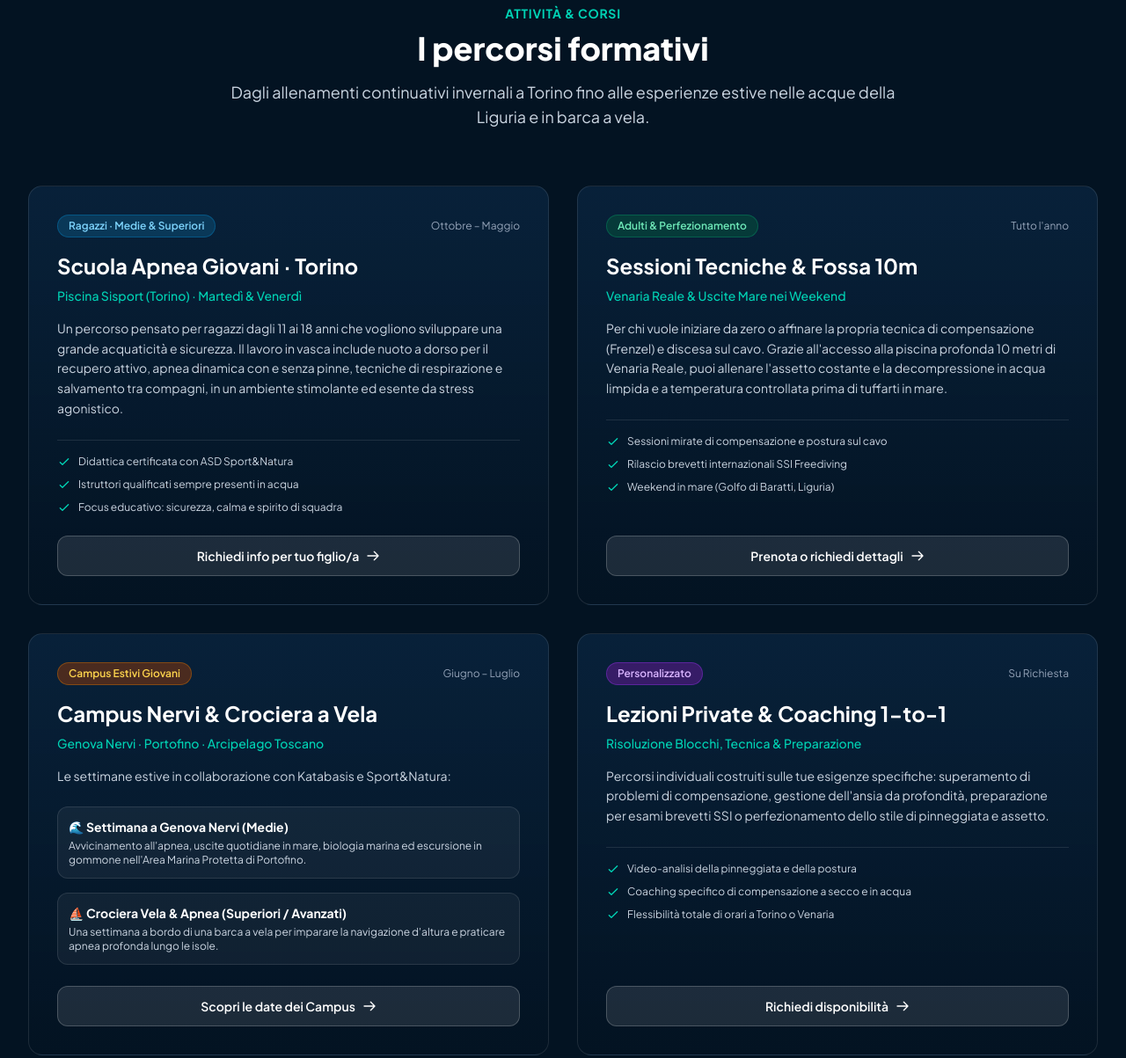
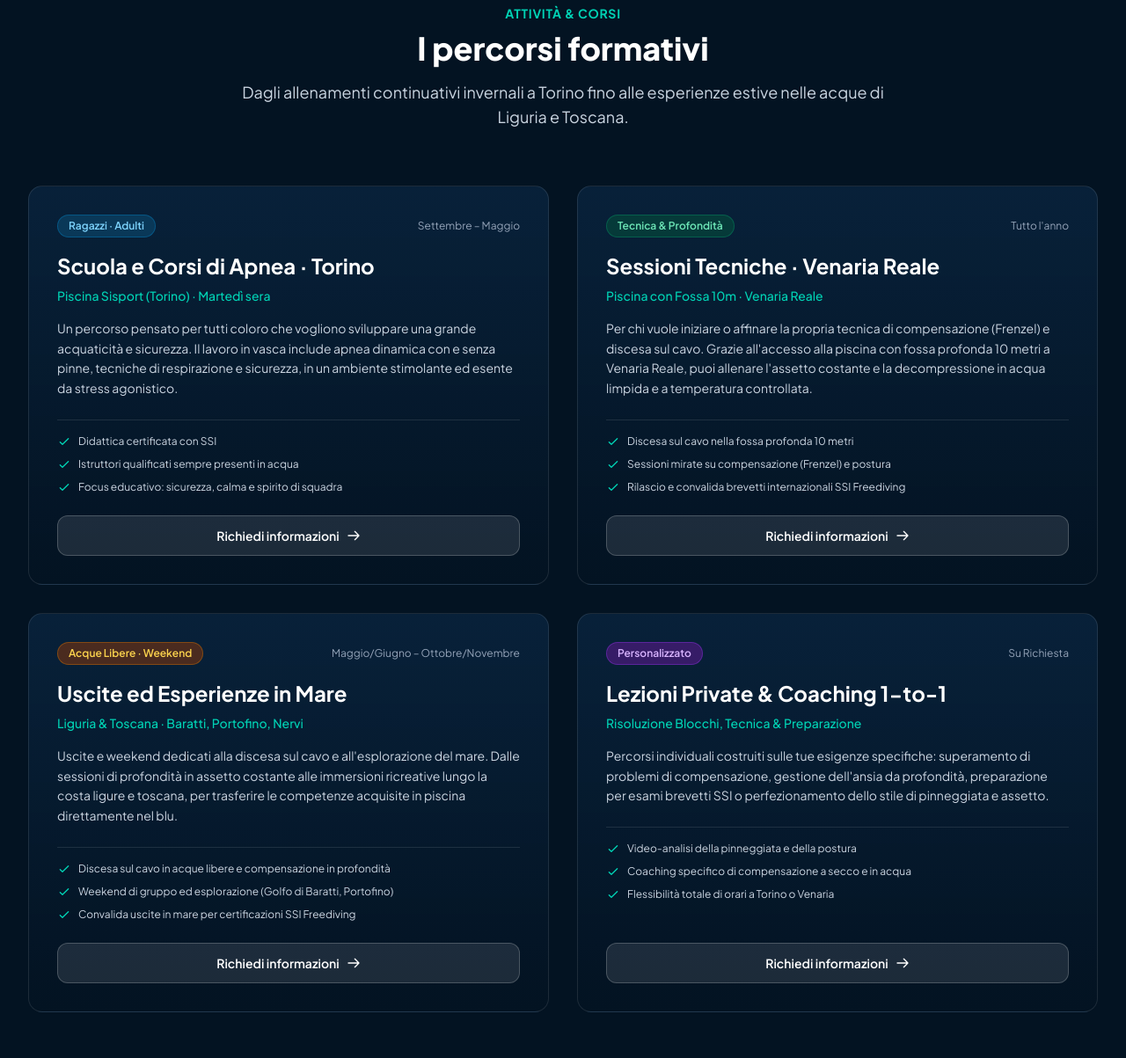
Before and after one commit to lorenzorasoli06/lorenzorasoli06.github.io, a plain HTML site: page index.html in a window 1280 px wide. Shown: the part 2163-3366 px from the top of the page at 88% size. Drawn offline with nearby package versions, Linux system fonts and the light colour scheme; a web font is replaced by a local one.

Commit message:
Allineate le 4 card corsi: unificato stile, separate uscite mare da sessioni tecniche Venaria, uniformati CTA a Richiedi informazioni

```diff
--- a/index.html
+++ b/index.html
@@ -336,7 +336,8 @@
                             <path stroke-linecap="round" stroke-linejoin="round" stroke-width="2"
                                 d="M17 21v-2a4 4 0 0 0-4-4H5a4 4 0 0 0-4 4v2">
                             </path>
-                            <circle cx="9" cy="7" r="4" stroke-width="2" stroke-linecap="round" stroke-linejoin="round"></circle>
+                            <circle cx="9" cy="7" r="4" stroke-width="2" stroke-linecap="round" stroke-linejoin="round">
+                            </circle>
                             <path stroke-linecap="round" stroke-linejoin="round" stroke-width="2"
                                 d="M23 21v-2a4 4 0 0 0-3-3.87">
                             </path>
@@ -385,30 +386,29 @@
                     I percorsi formativi
                 </h2>
                 <p class="mt-4 text-slate-300 text-base sm:text-lg">
-                    Dagli allenamenti continuativi invernali a Torino fino alle esperienze estive nelle acque della
-                    Liguria e in barca a vela.
+                    Dagli allenamenti continuativi invernali a Torino fino alle esperienze estive nelle acque di
+                    Liguria e Toscana.
                 </p>
             </div>
 
             <div class="grid grid-cols-1 lg:grid-cols-2 gap-8">
-                <!-- CARD 1: RAGAZZI TORINO -->
+                <!-- CARD 1: RAGAZZI & ADULTI TORINO -->
                 <div
                     class="bg-gradient-to-b from-marine/80 to-abyss border border-white/10 rounded-2xl p-8 card-hover flex flex-col justify-between">
                     <div>
                         <div class="flex items-center justify-between mb-4">
                             <span
                                 class="px-3 py-1 rounded-full text-xs font-semibold bg-sky-900/60 text-sky-300 border border-sky-600/40">
-                                Ragazzi · Medie & Superiori
+                                Ragazzi · Adulti
                             </span>
-                            <span class="text-xs text-slate-400">Ottobre – Maggio</span>
+                            <span class="text-xs text-slate-400">Settembre – Maggio</span>
                         </div>
-                        <h3 class="text-2xl font-bold text-white mb-2">Scuola Apnea Giovani · Torino</h3>
-                        <p class="text-accent text-sm font-medium mb-4">Piscina Sisport (Torino) · Martedì & Venerdì</p>
+                        <h3 class="text-2xl font-bold text-white mb-2">Scuola e Corsi di Apnea · Torino</h3>
+                        <p class="text-accent text-sm font-medium mb-4">Piscina Sisport (Torino) · Martedì sera</p>
                         <p class="text-slate-300 text-sm leading-relaxed mb-6">
-                            Un percorso pensato per ragazzi dagli 11 ai 18 anni che vogliono sviluppare una grande
-                            acquaticità e sicurezza. Il lavoro in vasca include nuoto a dorso per il recupero attivo,
-                            apnea dinamica con e senza pinne, tecniche di respirazione e salvamento tra compagni, in un
-                            ambiente stimolante ed esente da stress agonistico.
+                            Un percorso pensato per tutti coloro che vogliono sviluppare una grande
+                            acquaticità e sicurezza. Il lavoro in vasca include apnea dinamica con e senza pinne,
+                            tecniche di respirazione e sicurezza, in un ambiente stimolante ed esente da stress agonistico.
                         </p>
                         <ul class="space-y-2.5 text-xs text-slate-300 border-t border-white/10 pt-4 mb-6">
                             <li class="flex items-center gap-2">
@@ -417,7 +417,7 @@
                                     <path stroke-linecap="round" stroke-linejoin="round" stroke-width="2"
                                         d="M5 13l4 4L19 7"></path>
                                 </svg>
-                                <span>Didattica certificata con ASD Sport&Natura</span>
+                                <span>Didattica certificata con SSI</span>
                             </li>
                             <li class="flex items-center gap-2">
                                 <svg class="w-4 h-4 text-accent flex-shrink-0" fill="none" stroke="currentColor"
@@ -437,10 +437,10 @@
                             </li>
                         </ul>
                     </div>
-                    <a href="https://wa.me/393917922516?text=Ciao%20Lorenzo,%20vorrei%20informazioni%20sul%20corso%20ragazzi%20alla%20Sisport"
+                    <a href="https://wa.me/393917922516?text=Ciao%20Lorenzo,%20vorrei%20informazioni%20sui%20corsi%20di%20apnea%20a%20Torino"
                         target="_blank" rel="noopener noreferrer"
                         class="w-full inline-flex items-center justify-center gap-2 bg-white/10 hover:bg-accent hover:text-abyss text-white font-semibold text-sm py-3 px-4 rounded-xl border border-white/20 transition-all">
-                        <span>Richiedi info per tuo figlio/a</span>
+                        <span>Richiedi informazioni</span>
                         <svg class="w-4 h-4" fill="none" stroke="currentColor" viewBox="0 0 24 24">
                             <path stroke-linecap="round" stroke-linejoin="round" stroke-width="2"
                                 d="M14 5l7 7m0 0l-7 7m7-7H3"></path>
@@ -448,24 +448,23 @@
                     </a>
                 </div>
 
-                <!-- CARD 2: ADULTI & FOSSA 10M -->
+                <!-- CARD 2: SESSIONI TECNICHE VENARIA -->
                 <div
                     class="bg-gradient-to-b from-marine/80 to-abyss border border-white/10 rounded-2xl p-8 card-hover flex flex-col justify-between">
                     <div>
                         <div class="flex items-center justify-between mb-4">
                             <span
                                 class="px-3 py-1 rounded-full text-xs font-semibold bg-emerald-900/60 text-emerald-300 border border-emerald-600/40">
-                                Adulti & Perfezionamento
+                                Tecnica & Profondità
                             </span>
                             <span class="text-xs text-slate-400">Tutto l'anno</span>
                         </div>
-                        <h3 class="text-2xl font-bold text-white mb-2">Sessioni Tecniche & Fossa 10m</h3>
-                        <p class="text-accent text-sm font-medium mb-4">Venaria Reale & Uscite Mare nei Weekend</p>
+                        <h3 class="text-2xl font-bold text-white mb-2">Sessioni Tecniche · Venaria Reale</h3>
+                        <p class="text-accent text-sm font-medium mb-4">Piscina con Fossa 10m · Venaria Reale</p>
                         <p class="text-slate-300 text-sm leading-relaxed mb-6">
-                            Per chi vuole iniziare da zero o affinare la propria tecnica di compensazione (Frenzel) e
-                            discesa sul cavo. Grazie all'accesso alla piscina profonda 10 metri di Venaria Reale, puoi
-                            allenare l'assetto costante e la decompressione in acqua limpida e a temperatura controllata
-                            prima di tuffarti in mare.
+                            Per chi vuole iniziare o affinare la propria tecnica di compensazione (Frenzel) e
+                            discesa sul cavo. Grazie all'accesso alla piscina con fossa profonda 10 metri a Venaria Reale,
+                            puoi allenare l'assetto costante e la decompressione in acqua limpida e a temperatura controllata.
                         </p>
                         <ul class="space-y-2.5 text-xs text-slate-300 border-t border-white/10 pt-4 mb-6">
                             <li class="flex items-center gap-2">
@@ -474,7 +473,7 @@
                                     <path stroke-linecap="round" stroke-linejoin="round" stroke-width="2"
                                         d="M5 13l4 4L19 7"></path>
                                 </svg>
-                                <span>Sessioni mirate di compensazione e postura sul cavo</span>
+                                <span>Discesa sul cavo nella fossa profonda 10 metri</span>
                             </li>
                             <li class="flex items-center gap-2">
                                 <svg class="w-4 h-4 text-accent flex-shrink-0" fill="none" stroke="currentColor"
@@ -482,7 +481,7 @@
                                     <path stroke-linecap="round" stroke-linejoin="round" stroke-width="2"
                                         d="M5 13l4 4L19 7"></path>
                                 </svg>
-                                <span>Rilascio brevetti internazionali SSI Freediving</span>
+                                <span>Sessioni mirate su compensazione (Frenzel) e postura</span>
                             </li>
                             <li class="flex items-center gap-2">
                                 <svg class="w-4 h-4 text-accent flex-shrink-0" fill="none" stroke="currentColor"
@@ -490,14 +489,14 @@
                                     <path stroke-linecap="round" stroke-linejoin="round" stroke-width="2"
                                         d="M5 13l4 4L19 7"></path>
                                 </svg>
-                                <span>Weekend in mare (Golfo di Baratti, Liguria)</span>
+                                <span>Rilascio e convalida brevetti internazionali SSI Freediving</span>
                             </li>
                         </ul>
                     </div>
-                    <a href="https://wa.me/393917922516?text=Ciao%20Lorenzo,%20vorrei%20informazioni%20sulle%20sessioni%20nella%20fossa%2010m%20o%20corsi%20adulti"
+                    <a href="https://wa.me/393917922516?text=Ciao%20Lorenzo,%20vorrei%20informazioni%20sulle%20sessioni%20tecniche%20a%20Venaria%20Reale"
                         target="_blank" rel="noopener noreferrer"
                         class="w-full inline-flex items-center justify-center gap-2 bg-white/10 hover:bg-accent hover:text-abyss text-white font-semibold text-sm py-3 px-4 rounded-xl border border-white/20 transition-all">
-                        <span>Prenota o richiedi dettagli</span>
+                        <span>Richiedi informazioni</span>
                         <svg class="w-4 h-4" fill="none" stroke="currentColor" viewBox="0 0 24 24">
                             <path stroke-linecap="round" stroke-linejoin="round" stroke-width="2"
                                 d="M14 5l7 7m0 0l-7 7m7-7H3"></path>
@@ -505,41 +504,55 @@
                     </a>
                 </div>
 
-                <!-- CARD 3: CAMPUS ESTIVI -->
+                <!-- CARD 3: USCITE ED ESPERIENZE IN MARE -->
                 <div
                     class="bg-gradient-to-b from-marine/80 to-abyss border border-white/10 rounded-2xl p-8 card-hover flex flex-col justify-between">
                     <div>
                         <div class="flex items-center justify-between mb-4">
                             <span
                                 class="px-3 py-1 rounded-full text-xs font-semibold bg-amber-900/60 text-amber-300 border border-amber-600/40">
-                                Campus Estivi Giovani
+                                Acque Libere · Weekend
                             </span>
-                            <span class="text-xs text-slate-400">Giugno – Luglio</span>
+                            <span class="text-xs text-slate-400">Maggio/Giugno – Ottobre/Novembre</span>
                         </div>
-                        <h3 class="text-2xl font-bold text-white mb-2">Campus Nervi & Crociera a Vela</h3>
-                        <p class="text-accent text-sm font-medium mb-4">Genova Nervi · Portofino · Arcipelago Toscano
+                        <h3 class="text-2xl font-bold text-white mb-2">Uscite ed Esperienze in Mare</h3>
+                        <p class="text-accent text-sm font-medium mb-4">Liguria & Toscana · Baratti, Portofino, Nervi</p>
+                        <p class="text-slate-300 text-sm leading-relaxed mb-6">
+                            Uscite e weekend dedicati alla discesa sul cavo e all'esplorazione del mare. Dalle sessioni di
+                            profondità in assetto costante alle immersioni ricreative lungo la costa ligure e toscana, per
+                            trasferire le competenze acquisite in piscina direttamente nel blu.
                         </p>
-                        <p class="text-slate-300 text-sm leading-relaxed mb-6">
-                            Le settimane estive in collaborazione con Katabasis e Sport&Natura:
-                        </p>
-                        <div class="space-y-4 mb-6">
-                            <div class="p-3 bg-white/5 rounded-xl border border-white/10">
-                                <h4 class="font-bold text-white text-sm mb-1">🌊 Settimana a Genova Nervi (Medie)</h4>
-                                <p class="text-xs text-slate-300">Avvicinamento all'apnea, uscite quotidiane in mare,
-                                    biologia marina ed escursione in gommone nell'Area Marina Protetta di Portofino.</p>
-                            </div>
-                            <div class="p-3 bg-white/5 rounded-xl border border-white/10">
-                                <h4 class="font-bold text-white text-sm mb-1">⛵ Crociera Vela & Apnea (Superiori /
-                                    Avanzati)</h4>
-                                <p class="text-xs text-slate-300">Una settimana a bordo di una barca a vela per imparare
-                                    la navigazione d'altura e praticare apnea profonda lungo le isole.</p>
-                            </div>
-                        </div>
+                        <ul class="space-y-2.5 text-xs text-slate-300 border-t border-white/10 pt-4 mb-6">
+                            <li class="flex items-center gap-2">
+                                <svg class="w-4 h-4 text-accent flex-shrink-0" fill="none" stroke="currentColor"
+                                    viewBox="0 0 24 24">
+                                    <path stroke-linecap="round" stroke-linejoin="round" stroke-width="2"
+                                        d="M5 13l4 4L19 7"></path>
+                                </svg>
+                                <span>Discesa sul cavo in acque libere e compensazione in profondità</span>
+                            </li>
+                            <li class="flex items-center gap-2">
+                                <svg class="w-4 h-4 text-accent flex-shrink-0" fill="none" stroke="currentColor"
+                                    viewBox="0 0 24 24">
+                                    <path stroke-linecap="round" stroke-linejoin="round" stroke-width="2"
+                                        d="M5 13l4 4L19 7"></path>
+                                </svg>
+                                <span>Weekend di gruppo ed esplorazione (Golfo di Baratti, Portofino)</span>
+                            </li>
+                            <li class="flex items-center gap-2">
+                                <svg class="w-4 h-4 text-accent flex-shrink-0" fill="none" stroke="currentColor"
+                                    viewBox="0 0 24 24">
+                                    <path stroke-linecap="round" stroke-linejoin="round" stroke-width="2"
+                                        d="M5 13l4 4L19 7"></path>
+                                </svg>
+                                <span>Convalida uscite in mare per certificazioni SSI Freediving</span>
+                            </li>
+                        </ul>
                     </div>
-                    <a href="https://wa.me/393917922516?text=Ciao%20Lorenzo,%20vorrei%20informazioni%20sui%20campus%20estivi%20Nervi%20e%20Vela"
+                    <a href="https://wa.me/393917922516?text=Ciao%20Lorenzo,%20vorrei%20informazioni%20sulle%20uscite%20in%20mare"
                         target="_blank" rel="noopener noreferrer"
                         class="w-full inline-flex items-center justify-center gap-2 bg-white/10 hover:bg-accent hover:text-abyss text-white font-semibold text-sm py-3 px-4 rounded-xl border border-white/20 transition-all">
-                        <span>Scopri le date dei Campus</span>
+                        <span>Richiedi informazioni</span>
                         <svg class="w-4 h-4" fill="none" stroke="currentColor" viewBox="0 0 24 24">
                             <path stroke-linecap="round" stroke-linejoin="round" stroke-width="2"
                                 d="M14 5l7 7m0 0l-7 7m7-7H3"></path>
@@ -595,7 +608,7 @@
                     <a href="https://wa.me/393917922516?text=Ciao%20Lorenzo,%20vorrei%20concordare%20una%20lezione%20privata%20di%20apnea"
                         target="_blank" rel="noopener noreferrer"
                         class="w-full inline-flex items-center justify-center gap-2 bg-white/10 hover:bg-accent hover:text-abyss text-white font-semibold text-sm py-3 px-4 rounded-xl border border-white/20 transition-all">
-                        <span>Richiedi disponibilità</span>
+                        <span>Richiedi informazioni</span>
                         <svg class="w-4 h-4" fill="none" stroke="currentColor" viewBox="0 0 24 24">
                             <path stroke-linecap="round" stroke-linejoin="round" stroke-width="2"
                                 d="M14 5l7 7m0 0l-7 7m7-7H3"></path>
```
